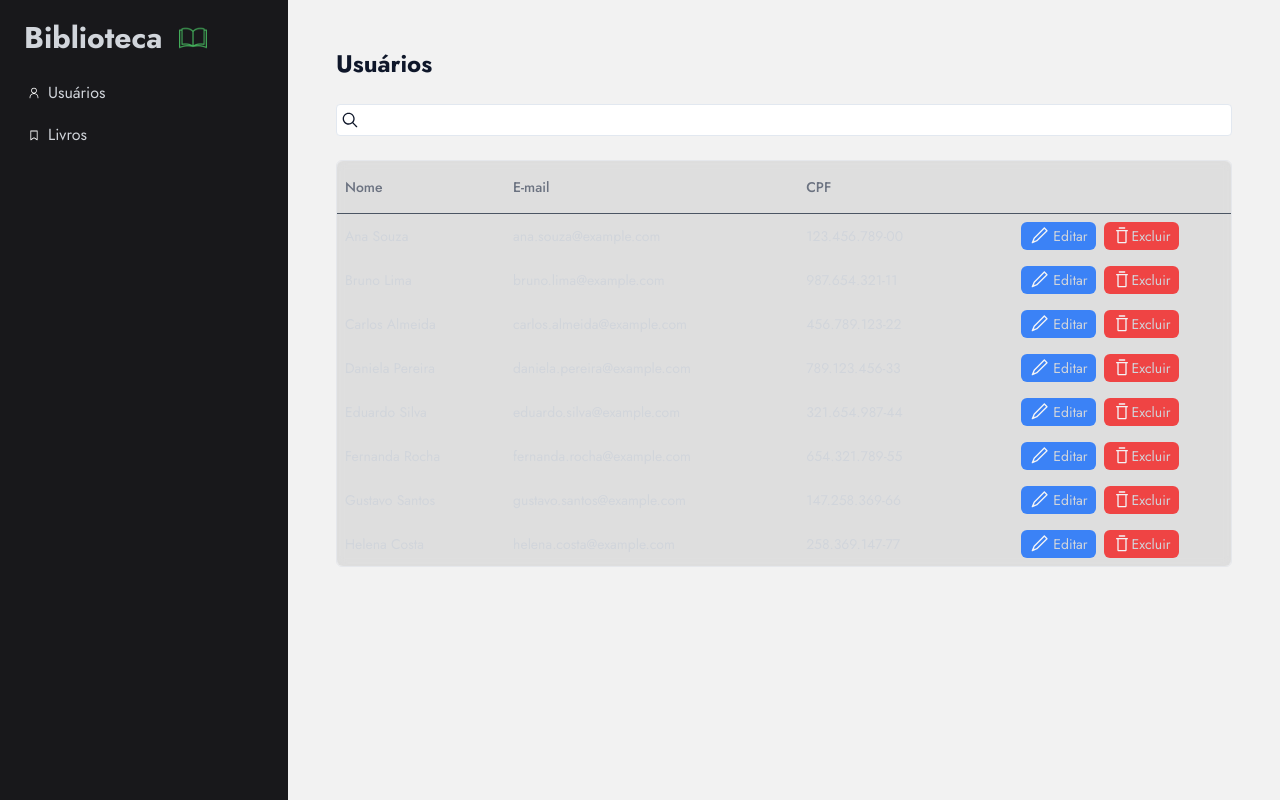
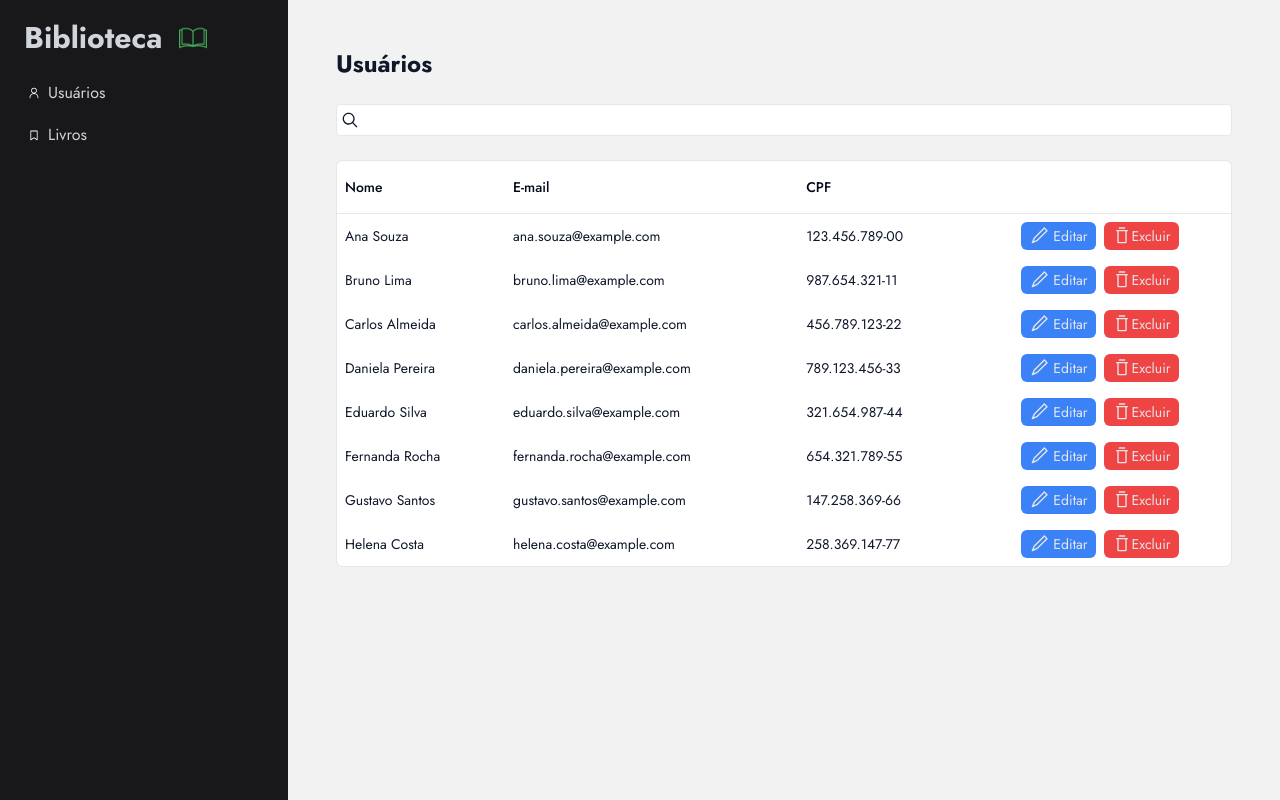
Before and after one commit to mateusmatosleonardo/library-front, a Next.js app: page /users in a window 1280 px wide. Built offline with nearby package versions, Linux system fonts and the light colour scheme.

Commit message:
feat: change color users table

```diff
--- a/app/users/components/users-table.tsx
+++ b/app/users/components/users-table.tsx
@@ -16,15 +16,15 @@ type UsersTableProps = {
 
 export default function UsersTable({ data }: UsersTableProps) {
   return (
-    <Table className="bg-[#313131] rounded-md bg-clip-padding backdrop-filter bg-opacity-10 backdrop-blur-sm">
-      <TableHeader className="border-gray-600">
-        <TableRow className="border-gray-600">
-          <TableHead className="text-gray-500 py-4">Nome</TableHead>
-          <TableHead className="text-gray-500 py-4">E-mail</TableHead>
-          <TableHead className="text-gray-500 py-4">CPF</TableHead>
+    <Table className="bg-white rounded-md">
+      <TableHeader className="border-gray-200">
+        <TableRow className="border-gray-200">
+          <TableHead className="text-slate-950 py-4">Nome</TableHead>
+          <TableHead className="text-slate-950 py-4">E-mail</TableHead>
+          <TableHead className="text-slate-950 py-4">CPF</TableHead>
         </TableRow>
       </TableHeader>
-      <TableBody className="text-gray-300">
+      <TableBody className="text-slate-900">
         {data?.map((user, index) => (
           <TableRow key={index} className="border-0">
             <TableCell>{user.name}</TableCell>
@@ -36,12 +36,12 @@ export default function UsersTable({ data }: UsersTableProps) {
                   className="flex py-1 px-2 gap-x-1 rounded-md hover:cursor-pointer bg-blue-500"
                   onClick={() => alert(user.name)}
                 >
-                  <Pencil1Icon className="w-5 h-5 text-gray-100" />
-                  <p>Editar</p>
+                  <Pencil1Icon className="w-5 h-5 text-gray-200" />
+                  <p className="text-gray-200">Editar</p>
                 </div>
                 <div className="flex py-1 px-2 rounded-md hover:cursor-pointer bg-red-500">
-                  <TrashIcon className="w-5 h-5 text-gray-100" />
-                  <p>Excluir</p>
+                  <TrashIcon className="w-5 h-5 text-gray-200" />
+                  <p className="text-gray-200">Excluir</p>
                 </div>
               </div>
             </TableCell>
```
